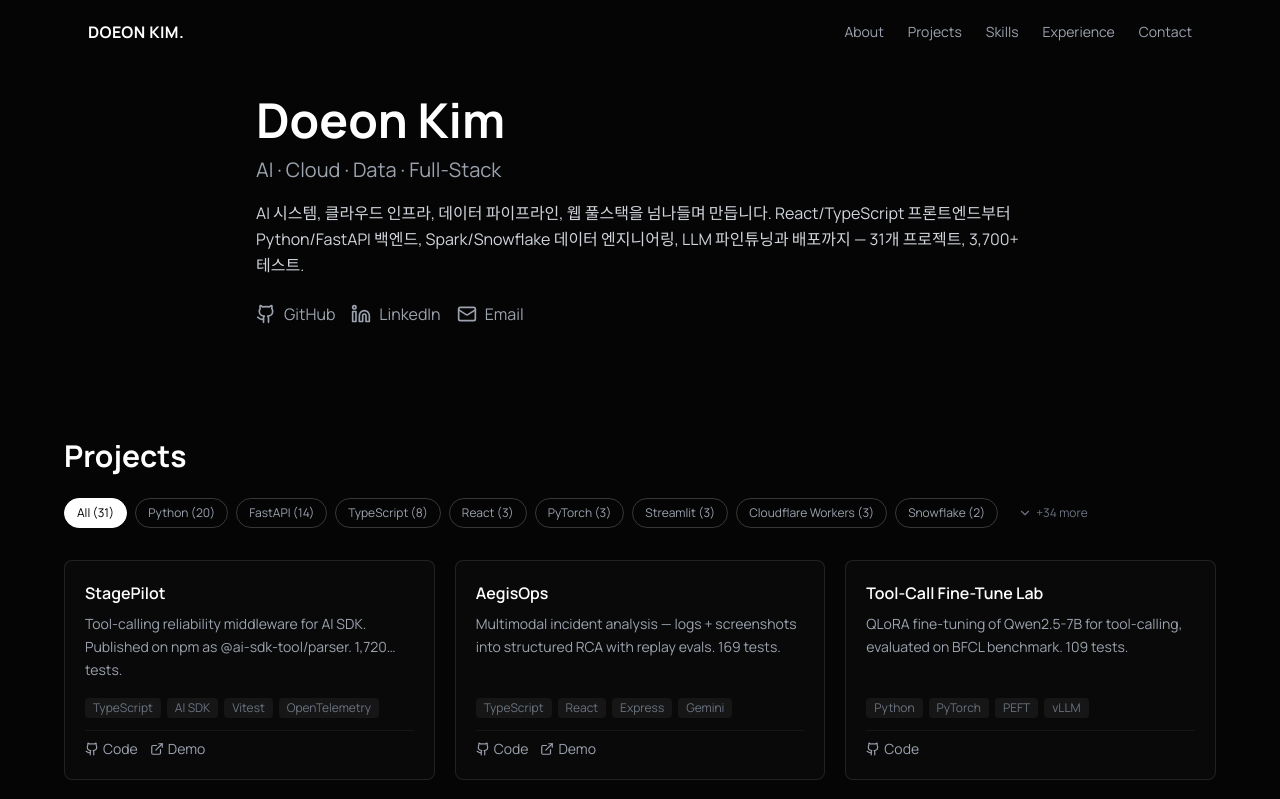
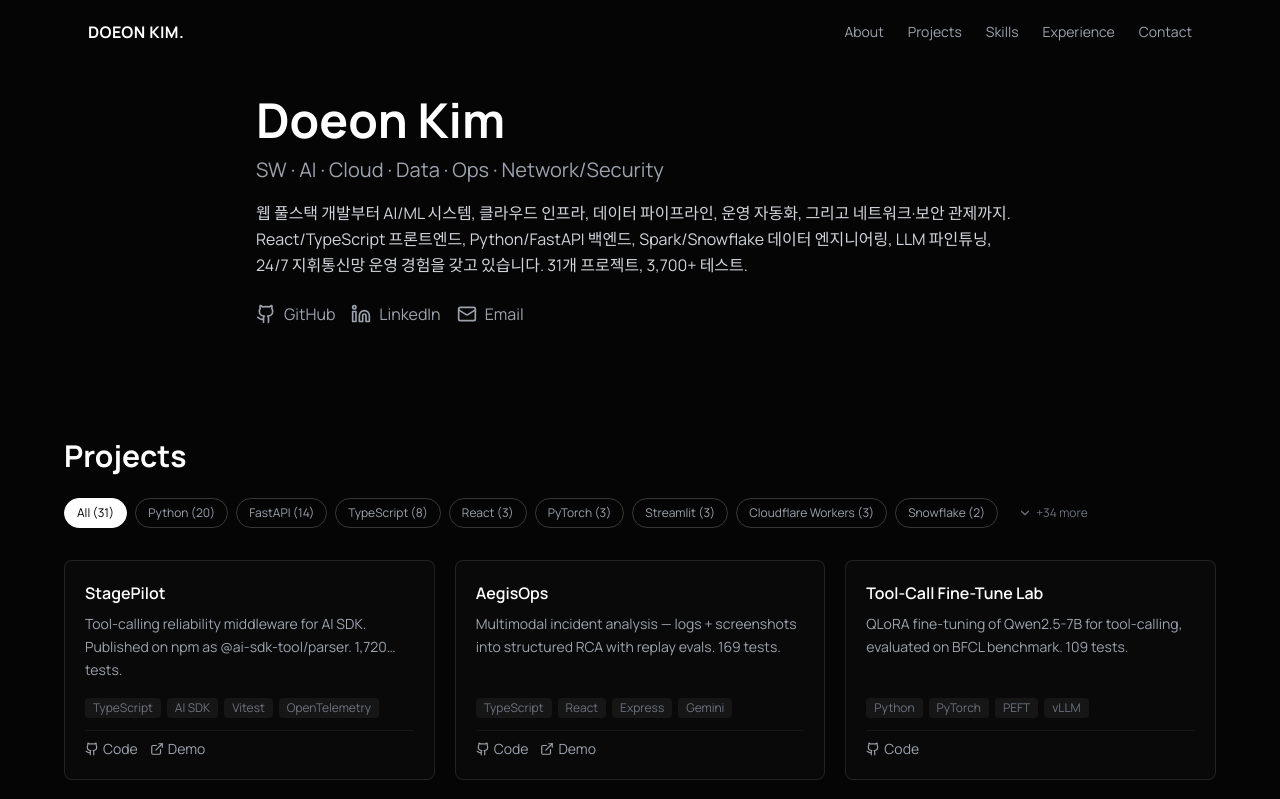
Before and after one commit to KIM3310/doeon-kim-portfolio, a React (Vite) app: page / in a window 1280 px wide. Shown: the top 799 px of the page. Built offline with nearby package versions, Linux system fonts and the light colour scheme.

Commit message:
update: title and intro to reflect full breadth (SW, AI, Cloud, Data, Ops, Network/Security)

```diff
--- a/constants.ts
+++ b/constants.ts
@@ -2,11 +2,11 @@ import { Project, Experience, SkillCategory, Certification, Profile } from './ty
 
 export const PROFILE: Profile = {
   name: 'Doeon Kim',
-  title: 'AI · Cloud · Data · Full-Stack',
+  title: 'SW · AI · Cloud · Data · Ops · Network/Security',
   email: 'ehdjs1351@gmail.com',
   github: 'https://github.com/KIM3310',
   linkedin: 'https://www.linkedin.com/in/doeon-kim-4742a2388',
-  intro: 'AI 시스템, 클라우드 인프라, 데이터 파이프라인, 웹 풀스택을 넘나들며 만듭니다. React/TypeScript 프론트엔드부터 Python/FastAPI 백엔드, Spark/Snowflake 데이터 엔지니어링, LLM 파인튜닝과 배포까지 — 31개 프로젝트, 3,700+ 테스트.',
+  intro: '웹 풀스택 개발부터 AI/ML 시스템, 클라우드 인프라, 데이터 파이프라인, 운영 자동화, 그리고 네트워크·보안 관제까지. React/TypeScript 프론트엔드, Python/FastAPI 백엔드, Spark/Snowflake 데이터 엔지니어링, LLM 파인튜닝, 24/7 지휘통신망 운영 경험을 갖고 있습니다. 31개 프로젝트, 3,700+ 테스트.',
 };
 
 export const PROJECTS: Project[] = [
```
